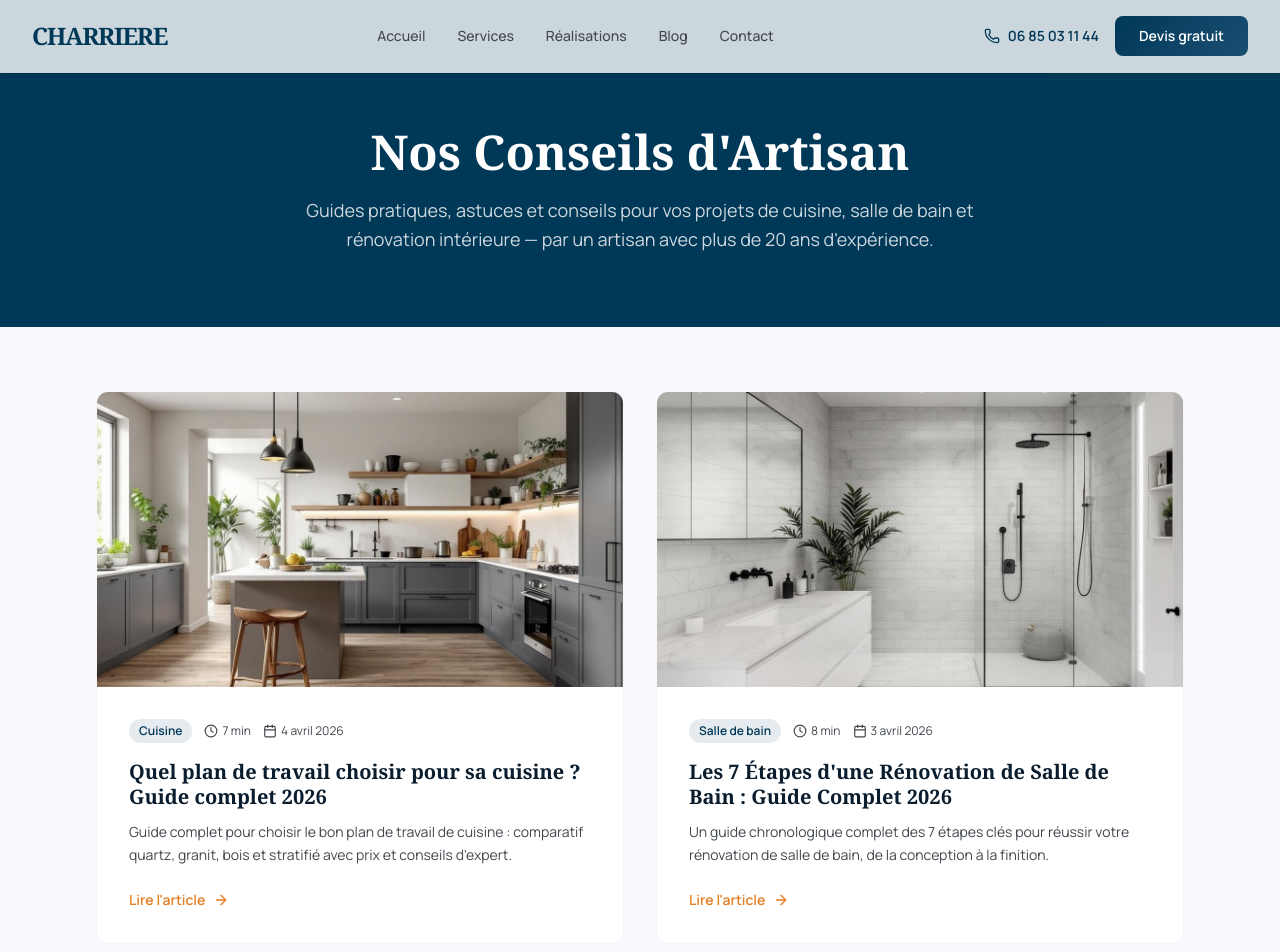
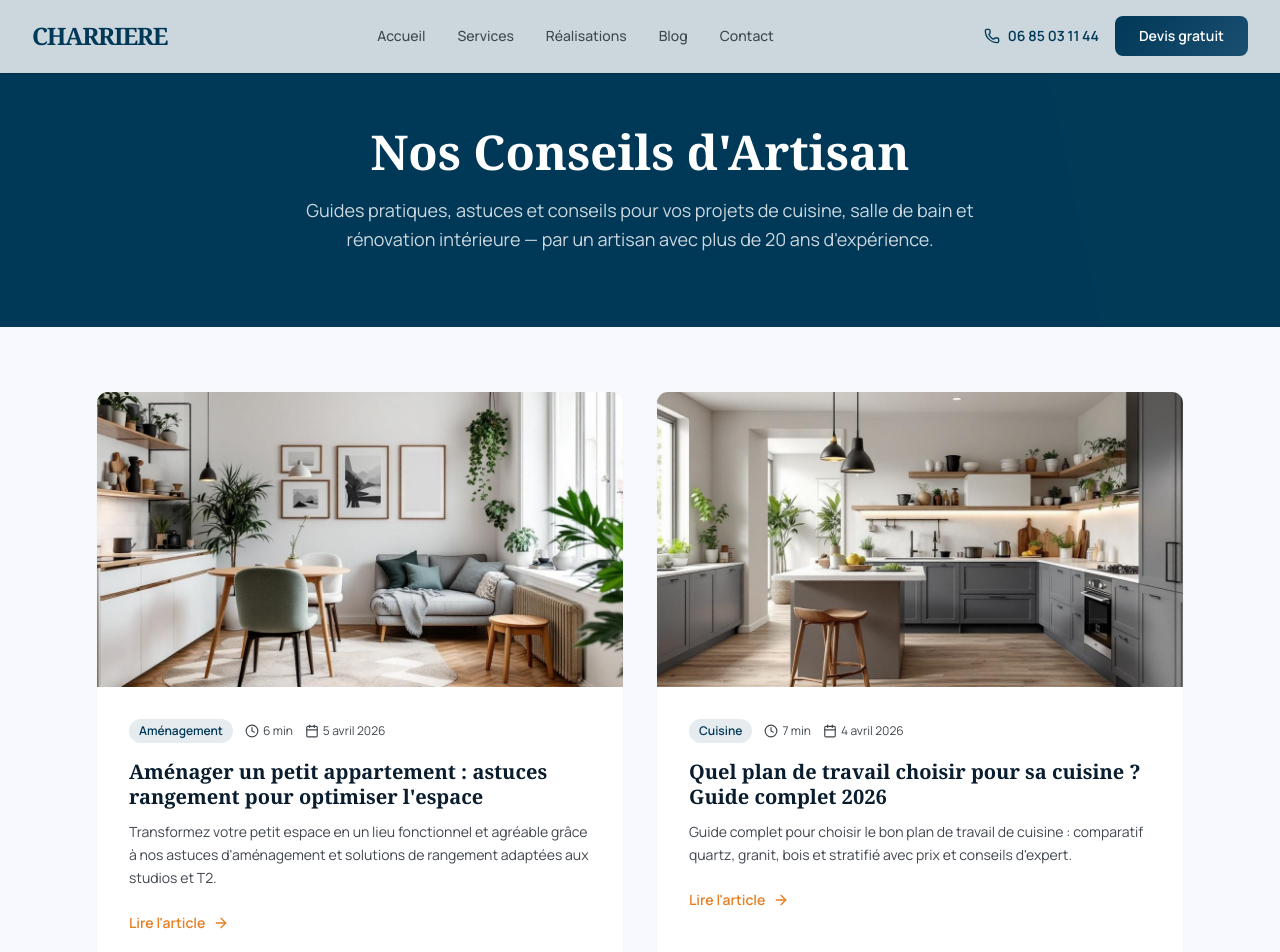
Before and after one commit to Thelastpirate1/charriere-site, a Next.js app: page /blog in a window 1280 px wide. Shown: the top 952 px of the page. Built offline with nearby package versions, Linux system fonts and the light colour scheme.

Commit message:
blog: ajout article - amenager-petit-appartement-astuces-rangement-studio-t2

```diff
--- a/src/data/articles.ts
+++ b/src/data/articles.ts
@@ -15,6 +15,86 @@ export interface Article {
 
 export const articles: Article[] = [
   {
+    slug: "amenager-petit-appartement-astuces-rangement-studio-t2",
+    title: "Aménager un petit appartement : astuces rangement pour optimiser l'espace",
+    metaTitle: "Aménager petit appartement studio T2 — Astuces rangement | CHARRIERE SARL",
+    metaDescription:
+      "Découvrez nos astuces d'artisan pour aménager et optimiser le rangement de votre studio ou T2. Conseils pratiques et solutions sur-mesure dans les Yvelines.",
+    keywords: ["aménager petit appartement","astuces rangement studio","optimiser espace T2","rangement sur mesure"],
+    excerpt:
+      "Transformez votre petit espace en un lieu fonctionnel et agréable grâce à nos astuces d'aménagement et solutions de rangement adaptées aux studios et T2.",
+    publishedAt: "2026-04-05",
+    readTime: "6 min",
+    category: "Aménagement",
+    image: "/images/blog/amenager-petit-appartement-astuces-rangement-studio-t2.webp",
+    imageAlt: "Aménager un petit appartement : astuces rangement pour optimiser l'espace",
+    content: `Vivre dans un petit appartement, qu'il s'agisse d'un studio ou d'un T2, représente un défi quotidien pour de nombreux habitants de Sartrouville, Conflans-Sainte-Honorine et des communes environnantes des Yvelines. L'art de l'aménagement réside dans la capacité à créer un espace fonctionnel, esthétique et confortable malgré les contraintes de superficie.
+
+L'optimisation de chaque mètre carré devient alors cruciale pour transformer votre petit logement en un véritable cocon. Découvrons ensemble les meilleures astuces pour maximiser l'espace et créer des solutions de rangement ingénieuses.
+
+## Exploiter la hauteur : votre meilleur allié
+
+Dans un petit appartement, l'espace vertical constitue une ressource précieuse souvent sous-exploitée. L'installation d'étagères murales du sol au plafond permet de multiplier la surface de rangement sans empiéter sur l'espace de circulation. Cette solution s'avère particulièrement efficace dans les studios où chaque centimètre compte.
+
+Les bibliothèques hautes créent également des séparations visuelles entre les différentes zones de vie. Dans un T2, elles peuvent délimiter subtilement l'espace nuit de l'espace jour tout en offrant un rangement conséquent pour vos livres, décorations et objets personnels.
+
+Pensez aussi aux espaces de rangement en hauteur dans la cuisine et la salle de bain. Des placards qui montent jusqu'au plafond optimisent le stockage des produits d'entretien, de la vaisselle ou des provisions.
+
+## Mobilier multifonction : la clé de l'efficacité
+
+L'investissement dans du mobilier multifonction représente une stratégie gagnante pour les petits espaces. Un lit coffre offre un rangement considérable pour la literie, les vêtements de saison ou les objets peu utilisés. Cette solution permet de libérer l'espace d'une commode traditionnelle.
+
+La table basse coffre transforme votre salon en zone de stockage discrète. Magazines, télécommandes, jeux de société trouvent leur place sans encombrer visuellement l'espace. De même, les poufs coffres servent d'assises d'appoint tout en cachant coussins, plaids ou affaires personnelles.
+
+Dans la cuisine d'un T2, privilégiez un îlot mobile avec rangements intégrés. Il fait office de plan de travail supplémentaire, de coin repas et d'espace de stockage pour la vaisselle ou les ustensiles de cuisine.
+
+## Optimiser les espaces perdus
+
+Les recoins et espaces atypiques recèlent un potentiel insoupçonné dans les appartements de Conflans-Sainte-Honorine ou Sartrouville. L'espace sous l'escalier, même réduit, peut accueillir un dressing sur mesure ou des étagères adaptées aux dimensions exactes.
+
+Les angles morts bénéficient d'aménagements spécifiques comme des étagères d'angle ou des placards triangulaires. Ces solutions sur mesure maximisent l'utilisation de chaque recoin disponible.
+
+N'oubliez pas l'espace sous le lit, particulièrement généreux avec un sommier surélevé. Des boîtes de rangement plates y trouvent leur place pour les vêtements hors saison, la literie de rechange ou les affaires rarement utilisées.
+
+## Solutions de rangement astucieuses pour la cuisine
+
+La cuisine d'un petit appartement nécessite une organisation millimétrée. Les tiroirs à l'anglaise dans les placards bas doublent quasiment la capacité de stockage en rendant accessible le fond des meubles. Fini de fouiller dans le noir pour retrouver vos casseroles.
+
+L'installation de barres de crédence avec crochets libère l'espace des tiroirs pour les ustensiles fréquemment utilisés. Louches, spatules et torchons restent à portée de main sans encombrer les surfaces de travail.
+
+Les placards avec portes coulissantes économisent l'espace d'ouverture des battants traditionnels. Cette solution s'avère particulièrement judicieuse dans les cuisines en couloir typiques des T2.
+
+## Aménager une chambre fonctionnelle dans un T2
+
+La chambre d'un T2 doit concilier repos et rangement sans créer de sensation d'encombrement. L'armoire sur mesure qui épouse parfaitement les dimensions de la pièce optimise le rangement des vêtements. Les portes miroir agrandissent visuellement l'espace tout en servant d'outil pratique.
+
+La tête de lit avec rangements intégrés remplace avantageusement les tables de chevet traditionnelles. Livres, réveil, chargeurs trouvent leur place sans encombrer les côtés du lit.
+
+Pour les budgets plus serrés, les patères murales et les portants sur roulettes offrent des solutions de rangement flexibles et économiques. Le portant peut même servir de séparation visuelle dans un studio.
+
+## Salle de bain : maximiser un espace réduit
+
+La salle de bain des petits appartements requiert une attention particulière pour allier fonctionnalité et confort. Les meubles suspendus libèrent l'espace au sol et facilitent l'entretien. Un meuble vasque avec tiroirs offre un rangement précieux pour les produits de beauté et d'hygiène.
+
+L'installation d'étagères dans la douche ou au-dessus du WC exploite les espaces en hauteur souvent délaissés. Ces rangements discrets accueillent serviettes de toilette, produits de douche et stock de papier toilette.
+
+Les crochets et barres porte-serviettes muraux remplacent avantageusement les porte-serviettes sur pied qui encombrent l'espace de circulation.
+
+## Budget et conseils pratiques
+
+L'aménagement d'un petit appartement nécessite un budget variable selon les solutions choisies. Comptez entre 200 et 500 euros pour des étagères murales de qualité, 800 à 1500 euros pour un lit coffre selon les dimensions et les finitions, et 300 à 800 euros pour des solutions de rangement sur mesure simples.
+
+Pour les budgets plus importants, les aménagements sur mesure représentent l'investissement le plus rentable à long terme. Un dressing sur mesure coûte entre 1500 et 4000 euros selon la complexité, mais optimise parfaitement l'espace disponible.
+
+## L'importance de faire appel à un professionnel
+
+L'aménagement optimal d'un petit appartement requiert souvent l'expertise d'un professionnel. CHARRIERE SARL accompagne les propriétaires et locataires des Yvelines dans leurs projets d'optimisation d'espace. Notre connaissance des contraintes spécifiques aux logements de Sartrouville, Conflans-Sainte-Honorine et des communes voisines nous permet de proposer des solutions adaptées à chaque configuration.
+
+Notre équipe évalue précisément vos besoins et contraintes pour concevoir des aménagements sur mesure qui transformeront votre petit espace en lieu de vie fonctionnel et agréable.
+
+Vous souhaitez optimiser l'aménagement de votre studio ou T2 dans les Yvelines ? Contactez CHARRIERE SARL pour un devis gratuit et personnalisé. Nos artisans expérimentés vous conseilleront les meilleures solutions pour transformer votre petit appartement en un espace optimisé et confortable.`,
+  },
+  {
     slug: "quel-plan-de-travail-choisir-cuisine-quartz-granit-bois-stratifie",
     title: "Quel plan de travail choisir pour sa cuisine ? Guide complet 2026",
     metaTitle: "Plan de travail cuisine : quartz, granit, bois, stratifié | CHARRIERE SARL",
```
